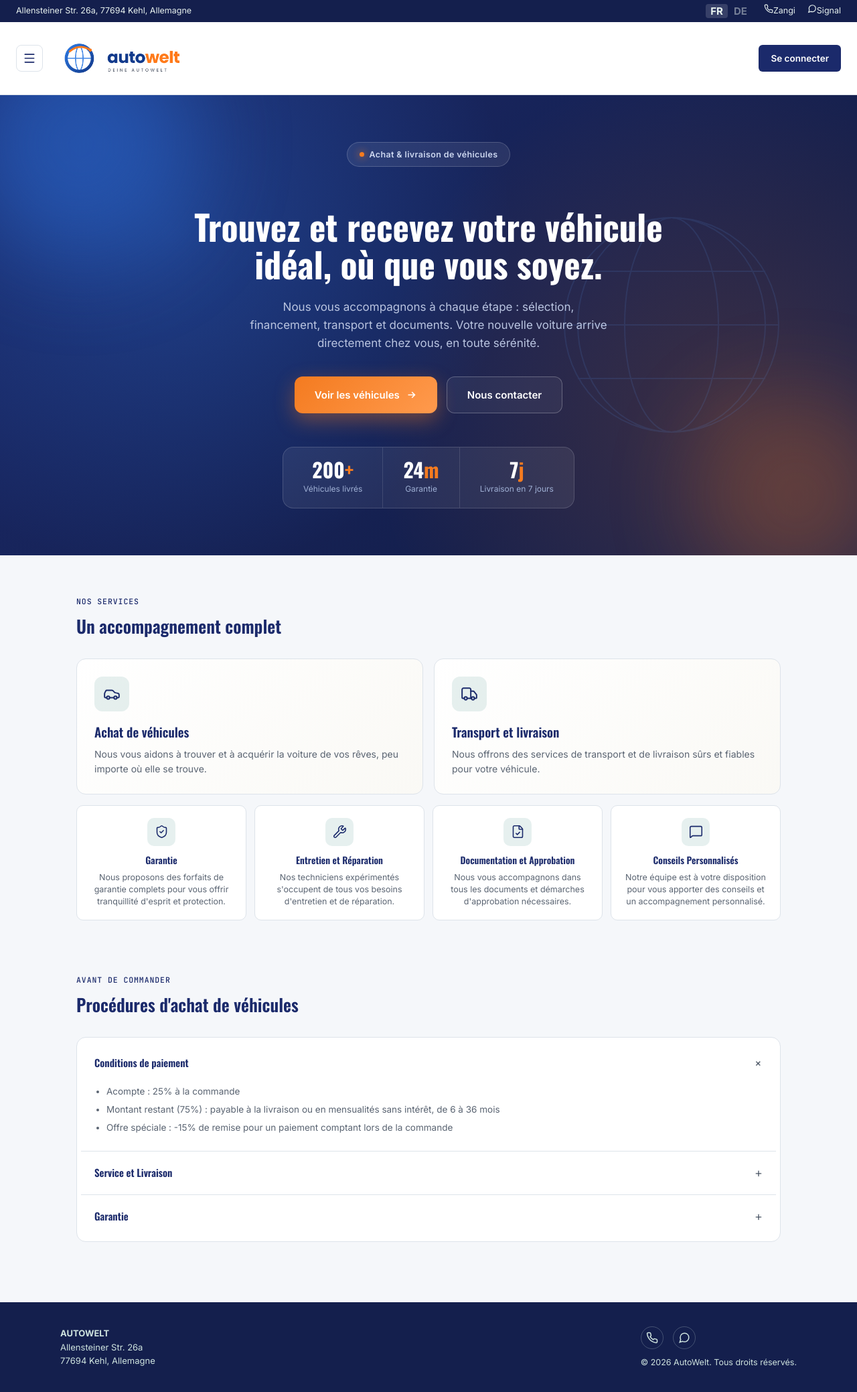
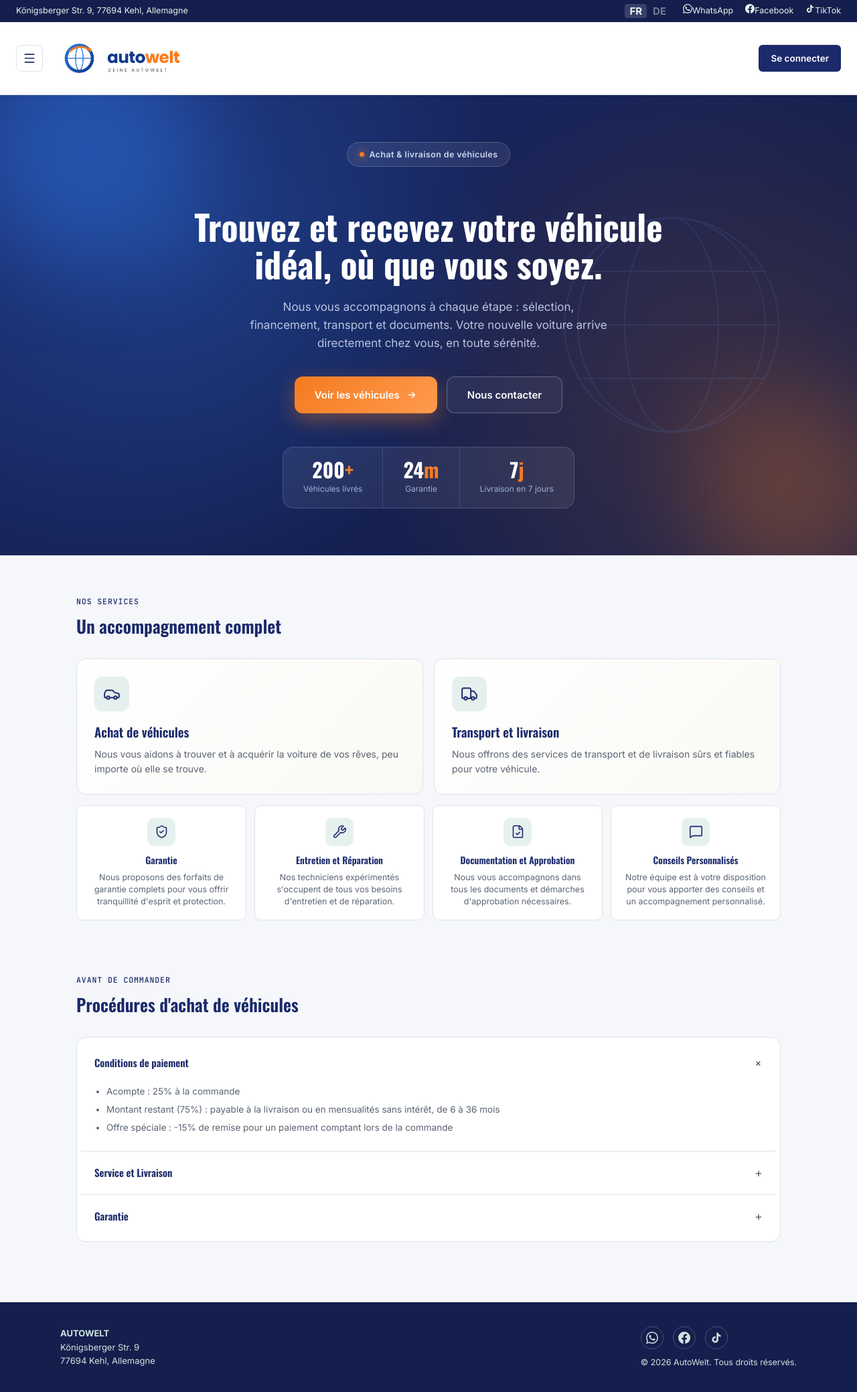
Before and after one commit to Landcar789/Car, a Next.js app: page / in a window 1280 px wide. Shown: the whole page at 67% size. Built offline with nearby package versions, Linux system fonts and the light colour scheme; no server answers; the database is empty.

Commit message:
Contacts et adresse AutoWelt

```diff
--- a/components/ConfirmationPage.tsx
+++ b/components/ConfirmationPage.tsx
@@ -18,7 +18,7 @@
   const whatsappMessage = encodeURIComponent(
     `Bonjour, je vous contacte au sujet de ma commande CMD-${reference} (${order.vehicles.brand} ${order.vehicles.model}).`
   )
-  const whatsappLink = `https://wa.me/491778612854?text=${whatsappMessage}`
+  const whatsappLink = `https://wa.me/4915255603028?text=${whatsappMessage}`
 
   return (
     <div className="narrow-wrap">
--- a/components/Footer.tsx
+++ b/components/Footer.tsx
@@ -10,17 +10,20 @@
       <div className="foot-wrap">
         <div>
           <b>AUTOWELT</b><br />
-          Allensteiner Str. 26a<br />
+          Königsberger Str. 9<br />
           77694 Kehl, Allemagne
         </div>
 
         <div>
           <div className="foot-social">
-            <a href="https://services.zangi.com/dl/conversation/2620547363" target="_blank" rel="noopener noreferrer" title="Zangi">
-              <svg width="18" height="18" viewBox="0 0 24 24" fill="none" stroke="currentColor" strokeWidth="2"><path d="M22 16.92v3a2 2 0 0 1-2.18 2 19.79 19.79 0 0 1-8.63-3.07 19.5 19.5 0 0 1-6-6 19.79 19.79 0 0 1-3.07-8.67A2 2 0 0 1 4.11 2h3a2 2 0 0 1 2 1.72 12.84 12.84 0 0 0 .7 2.81 2 2 0 0 1-.45 2.11L8.09 9.91a16 16 0 0 0 6 6l1.27-1.27a2 2 0 0 1 2.11-.45 12.84 12.84 0 0 0 2.81.7A2 2 0 0 1 22 16.92z"/></svg>
+            <a href="https://wa.me/4915255603028" target="_blank" rel="noopener noreferrer" title="WhatsApp">
+              <svg width="18" height="18" viewBox="0 0 24 24" fill="currentColor"><path d="M17.472 14.382c-.297-.149-1.758-.867-2.03-.967-.273-.099-.471-.148-.67.15-.197.297-.767.966-.94 1.164-.173.199-.347.223-.644.075-.297-.15-1.255-.463-2.39-1.475-.883-.788-1.48-1.761-1.653-2.059-.173-.297-.018-.458.13-.606.134-.133.298-.347.446-.52.149-.174.198-.298.298-.497.099-.198.05-.371-.025-.52-.075-.149-.669-1.612-.916-2.207-.242-.579-.487-.5-.669-.51-.173-.008-.371-.01-.57-.01-.198 0-.52.074-.792.372-.272.297-1.04 1.016-1.04 2.479 0 1.462 1.065 2.875 1.213 3.074.149.198 2.096 3.2 5.077 4.487.709.306 1.262.489 1.694.625.712.227 1.36.195 1.871.118.571-.085 1.758-.719 2.006-1.413.248-.694.248-1.289.173-1.413-.074-.124-.272-.198-.57-.347m-5.421 7.403h-.004a9.87 9.87 0 01-5.031-1.378l-.361-.214-3.741.982.998-3.648-.235-.374a9.86 9.86 0 01-1.51-5.26c.001-5.45 4.436-9.884 9.888-9.884 2.64 0 5.122 1.03 6.988 2.898a9.825 9.825 0 012.893 6.994c-.003 5.45-4.437 9.884-9.885 9.884m8.413-18.297A11.815 11.815 0 0012.05 0C5.495 0 .16 5.335.157 11.892c0 2.096.547 4.142 1.588 5.945L.057 24l6.305-1.654a11.882 11.882 0 005.683 1.448h.005c6.554 0 11.89-5.335 11.893-11.893a11.821 11.821 0 00-3.48-8.413z"/></svg>
             </a>
-            <a href="https://signal.me/#eu/XOOLpKZMXvAdh4IUQ8EyLHATucwsJZa28mxn6YXd7LgxoFbj5v5B3bY7QIQ_0umM" target="_blank" rel="noopener noreferrer" title="Signal">
-              <svg width="18" height="18" viewBox="0 0 24 24" fill="none" stroke="currentColor" strokeWidth="2"><path d="M21 11.5a8.38 8.38 0 0 1-.9 3.8 8.5 8.5 0 0 1-7.6 4.7 8.38 8.38 0 0 1-3.8-.9L3 21l1.9-5.7a8.38 8.38 0 0 1-.9-3.8 8.5 8.5 0 0 1 4.7-7.6 8.38 8.38 0 0 1 3.8-.9h.5a8.48 8.48 0 0 1 8 8v.5z"/></svg>
+            <a href="https://www.facebook.com/61579704687081" target="_blank" rel="noopener noreferrer" title="Facebook">
+              <svg width="18" height="18" viewBox="0 0 24 24" fill="currentColor"><path d="M24 12.073c0-6.627-5.373-12-12-12s-12 5.373-12 12c0 5.99 4.388 10.954 10.125 11.854v-8.385H7.078v-3.47h3.047V9.43c0-3.007 1.792-4.669 4.533-4.669 1.312 0 2.686.235 2.686.235v2.953H15.83c-1.491 0-1.956.925-1.956 1.874v2.25h3.328l-.532 3.47h-2.796v8.385C19.612 23.027 24 18.062 24 12.073z"/></svg>
+            </a>
+            <a href="https://www.tiktok.com/@autowel0" target="_blank" rel="noopener noreferrer" title="TikTok">
+              <svg width="18" height="18" viewBox="0 0 24 24" fill="currentColor"><path d="M19.59 6.69a4.83 4.83 0 01-3.77-4.25V2h-3.45v13.67a2.89 2.89 0 01-5.2 1.74 2.89 2.89 0 012.31-4.64 2.93 2.93 0 01.88.13V9.4a6.84 6.84 0 00-1-.05A6.33 6.33 0 005 20.1a6.34 6.34 0 0010.86-4.43v-7a8.16 8.16 0 004.77 1.52v-3.4a4.85 4.85 0 01-1-.1z"/></svg>
             </a>
           </div>
           <p style={{ margin: '10px 0 0', fontSize: 12.5 }}>{t.footer.rights}</p>
--- a/components/Header.tsx
+++ b/components/Header.tsx
@@ -39,13 +39,17 @@
             <button className={lang === 'fr' ? 'active' : ''} onClick={() => setLang('fr')} title="Français">FR</button>
             <button className={lang === 'de' ? 'active' : ''} onClick={() => setLang('de')} title="Deutsch">DE</button>
           </div>
-          <a href="https://services.zangi.com/dl/conversation/2620547363" target="_blank" rel="noopener noreferrer" className="infobar-icon" title="Zangi">
-            <svg width="14" height="14" viewBox="0 0 24 24" fill="none" stroke="currentColor" strokeWidth="2"><path d="M22 16.92v3a2 2 0 0 1-2.18 2 19.79 19.79 0 0 1-8.63-3.07 19.5 19.5 0 0 1-6-6 19.79 19.79 0 0 1-3.07-8.67A2 2 0 0 1 4.11 2h3a2 2 0 0 1 2 1.72 12.84 12.84 0 0 0 .7 2.81 2 2 0 0 1-.45 2.11L8.09 9.91a16 16 0 0 0 6 6l1.27-1.27a2 2 0 0 1 2.11-.45 12.84 12.84 0 0 0 2.81.7A2 2 0 0 1 22 16.92z"/></svg>
-            Zangi
+          <a href="https://wa.me/4915255603028" target="_blank" rel="noopener noreferrer" className="infobar-icon" title="WhatsApp">
+            <svg width="14" height="14" viewBox="0 0 24 24" fill="currentColor"><path d="M17.472 14.382c-.297-.149-1.758-.867-2.03-.967-.273-.099-.471-.148-.67.15-.197.297-.767.966-.94 1.164-.173.199-.347.223-.644.075-.297-.15-1.255-.463-2.39-1.475-.883-.788-1.48-1.761-1.653-2.059-.173-.297-.018-.458.13-.606.134-.133.298-.347.446-.52.149-.174.198-.298.298-.497.099-.198.05-.371-.025-.52-.075-.149-.669-1.612-.916-2.207-.242-.579-.487-.5-.669-.51-.173-.008-.371-.01-.57-.01-.198 0-.52.074-.792.372-.272.297-1.04 1.016-1.04 2.479 0 1.462 1.065 2.875 1.213 3.074.149.198 2.096 3.2 5.077 4.487.709.306 1.262.489 1.694.625.712.227 1.36.195 1.871.118.571-.085 1.758-.719 2.006-1.413.248-.694.248-1.289.173-1.413-.074-.124-.272-.198-.57-.347m-5.421 7.403h-.004a9.87 9.87 0 01-5.031-1.378l-.361-.214-3.741.982.998-3.648-.235-.374a9.86 9.86 0 01-1.51-5.26c.001-5.45 4.436-9.884 9.888-9.884 2.64 0 5.122 1.03 6.988 2.898a9.825 9.825 0 012.893 6.994c-.003 5.45-4.437 9.884-9.885 9.884m8.413-18.297A11.815 11.815 0 0012.05 0C5.495 0 .16 5.335.157 11.892c0 2.096.547 4.142 1.588 5.945L.057 24l6.305-1.654a11.882 11.882 0 005.683 1.448h.005c6.554 0 11.89-5.335 11.893-11.893a11.821 11.821 0 00-3.48-8.413z"/></svg>
+            WhatsApp
           </a>
-          <a href="https://signal.me/#eu/XOOLpKZMXvAdh4IUQ8EyLHATucwsJZa28mxn6YXd7LgxoFbj5v5B3bY7QIQ_0umM" target="_blank" rel="noopener noreferrer" className="infobar-icon" title="Signal">
-            <svg width="14" height="14" viewBox="0 0 24 24" fill="none" stroke="currentColor" strokeWidth="2"><path d="M21 11.5a8.38 8.38 0 0 1-.9 3.8 8.5 8.5 0 0 1-7.6 4.7 8.38 8.38 0 0 1-3.8-.9L3 21l1.9-5.7a8.38 8.38 0 0 1-.9-3.8 8.5 8.5 0 0 1 4.7-7.6 8.38 8.38 0 0 1 3.8-.9h.5a8.48 8.48 0 0 1 8 8v.5z"/></svg>
-            Signal
+          <a href="https://www.facebook.com/61579704687081" target="_blank" rel="noopener noreferrer" className="infobar-icon" title="Facebook">
+            <svg width="14" height="14" viewBox="0 0 24 24" fill="currentColor"><path d="M24 12.073c0-6.627-5.373-12-12-12s-12 5.373-12 12c0 5.99 4.388 10.954 10.125 11.854v-8.385H7.078v-3.47h3.047V9.43c0-3.007 1.792-4.669 4.533-4.669 1.312 0 2.686.235 2.686.235v2.953H15.83c-1.491 0-1.956.925-1.956 1.874v2.25h3.328l-.532 3.47h-2.796v8.385C19.612 23.027 24 18.062 24 12.073z"/></svg>
+            Facebook
+          </a>
+          <a href="https://www.tiktok.com/@autowel0" target="_blank" rel="noopener noreferrer" className="infobar-icon" title="TikTok">
+            <svg width="14" height="14" viewBox="0 0 24 24" fill="currentColor"><path d="M19.59 6.69a4.83 4.83 0 01-3.77-4.25V2h-3.45v13.67a2.89 2.89 0 01-5.2 1.74 2.89 2.89 0 012.31-4.64 2.93 2.93 0 01.88.13V9.4a6.84 6.84 0 00-1-.05A6.33 6.33 0 005 20.1a6.34 6.34 0 0010.86-4.43v-7a8.16 8.16 0 004.77 1.52v-3.4a4.85 4.85 0 01-1-.1z"/></svg>
+            TikTok
           </a>
         </div>
       </div>
--- a/components/PaymentPage.tsx
+++ b/components/PaymentPage.tsx
@@ -37,7 +37,7 @@
     setTimeout(() => setCopied(false), 1500)
   }
 
-  const whatsappLink = `https://wa.me/491778612854?text=${encodeURIComponent(`Bonjour, voici le reçu de paiement pour ma commande CMD-${reference} (${order.vehicles.brand} ${order.vehicles.model}).`)}`
+  const whatsappLink = `https://wa.me/4915255603028?text=${encodeURIComponent(`Bonjour, voici le reçu de paiement pour ma commande CMD-${reference} (${order.vehicles.brand} ${order.vehicles.model}).`)}`
   const mailLink = `mailto:deutschlandautocar@gmail.com?subject=${encodeURIComponent(`Reçu paiement CMD-${reference}`)}&body=${encodeURIComponent(`Bonjour, veuillez trouver ci-joint le reçu de paiement pour ma commande CMD-${reference} (${order.vehicles.brand} ${order.vehicles.model}).`)}`
 
   return (
--- a/lib/translations/de.ts
+++ b/lib/translations/de.ts
@@ -8,7 +8,7 @@
     orders: 'Meine Bestellungen',
     faq: 'FAQ',
     help: 'Hilfe',
-    address: 'Allensteiner Str. 26a, 77694 Kehl, Deutschland',
+    address: 'Königsberger Str. 9, 77694 Kehl, Deutschland',
   },
   home: {
     eyebrow: 'Fahrzeugkauf & Lieferung',
--- a/lib/translations/fr.ts
+++ b/lib/translations/fr.ts
@@ -8,7 +8,7 @@
     orders: 'Mes commandes',
     faq: 'FAQ',
     help: 'Aide',
-    address: 'Allensteiner Str. 26a, 77694 Kehl, Allemagne',
+    address: 'Königsberger Str. 9, 77694 Kehl, Allemagne',
   },
   home: {
     eyebrow: 'Achat & livraison de véhicules',
```
